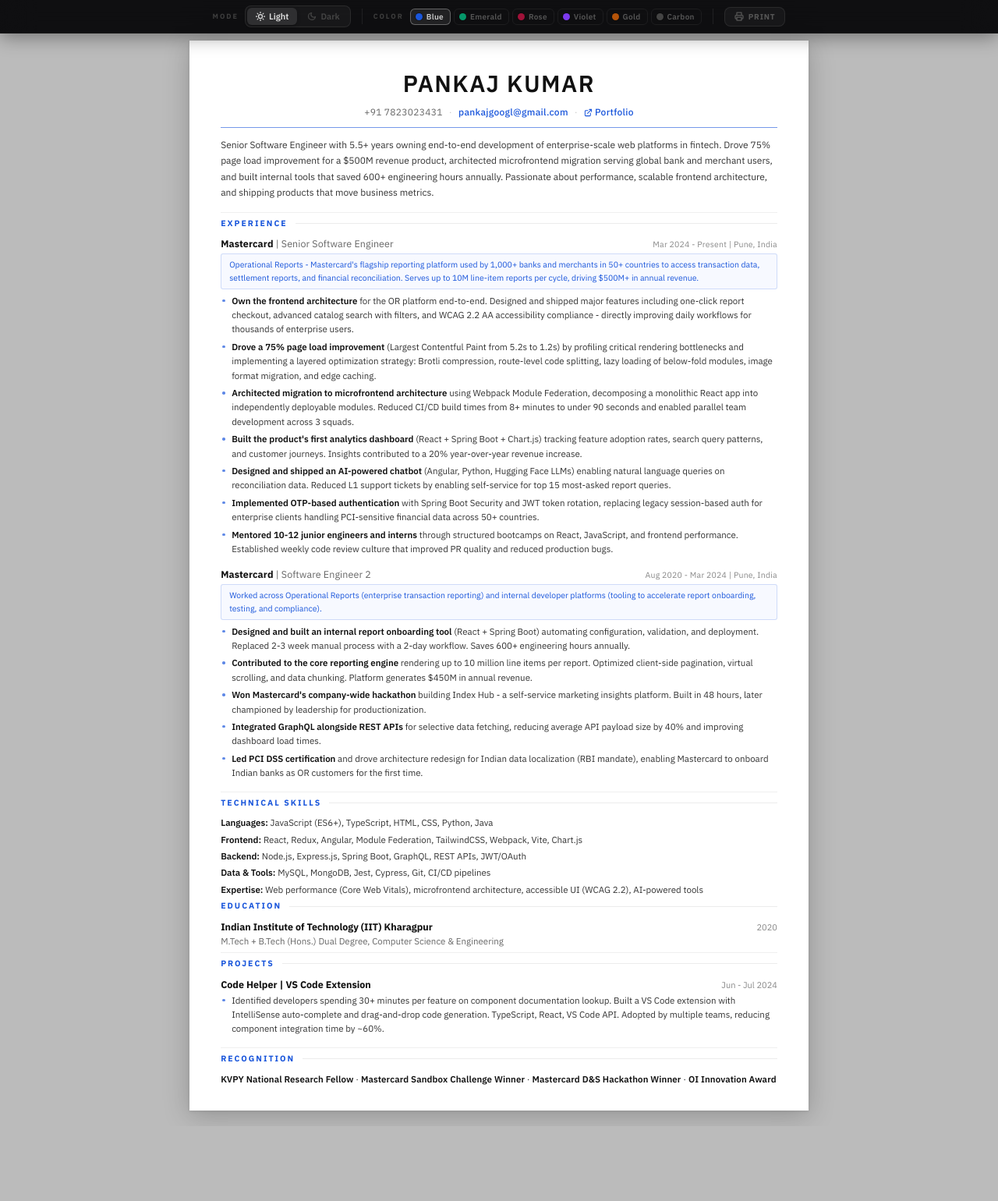
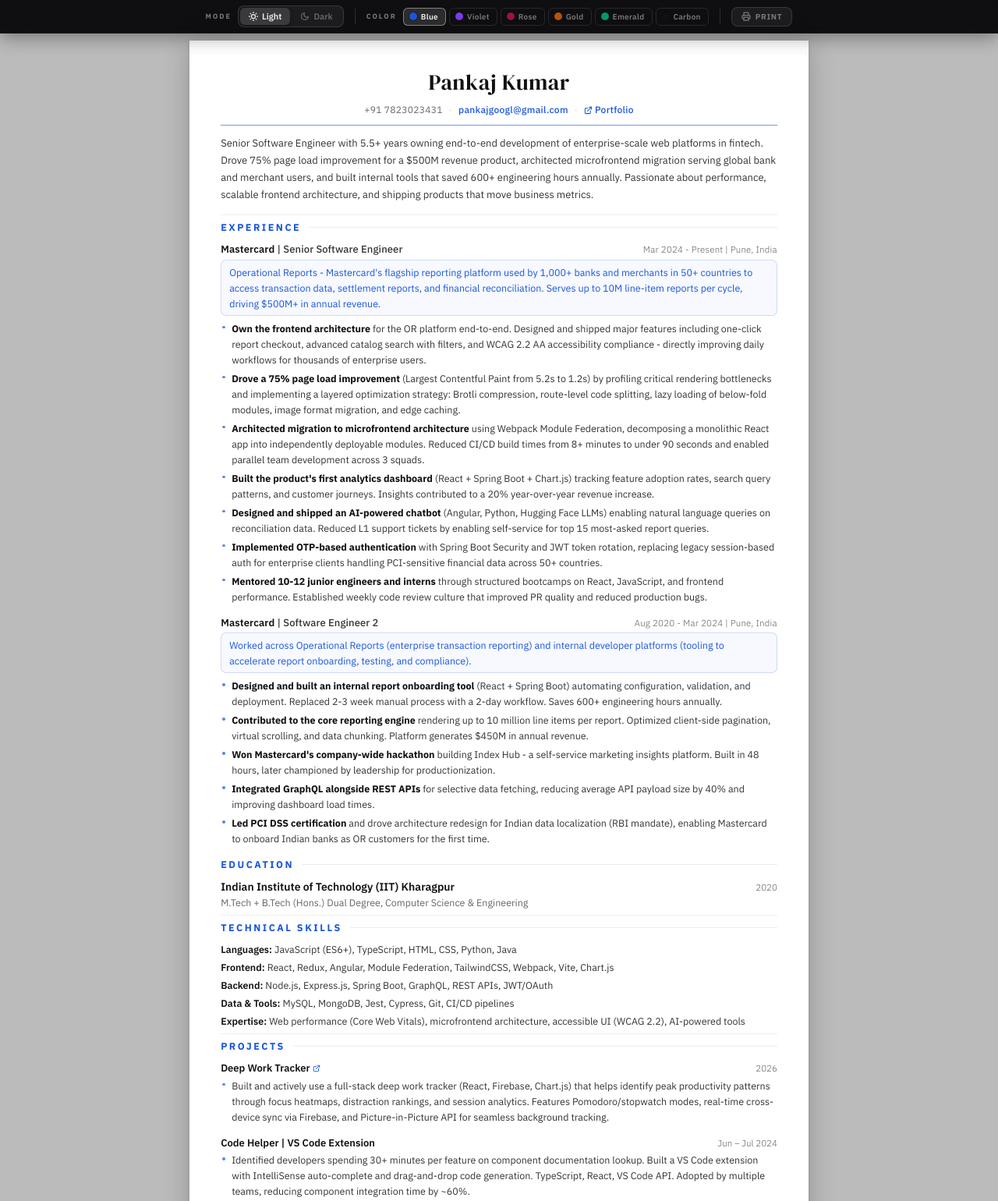
Before and after one commit to pankajcoding/pankajcoding.github.io, a website: page resume.html in a window 1280 px wide. Shown: the top 1540 px of the page at 78% size. Before the commit the page ends 1444 px from the top, so only its background shows below. Drawn offline with Linux system fonts and the light colour scheme.

Commit message:
Improve resume typography, contrast, and layout
- Switch name font to DM Serif Display
- Bump all font sizes up ~1px for better print readability
- Increase 11.5px elements to 12.5px; keep dates at 11.5px
- Improve date contrast: #888 → #5e5e5e (~6.4:1 ratio)
- Carbon theme: true black-on-white / white-on-black
- Reorder color pills: blue, violet, rose, gold, emerald, carbon
- Move Technical Skills after Education on page 2
- Set print page 2 top margin to 20mm standard
- Fix print background color to use theme var(--pb)
- Highlight job positions with body text color
- Make Deep Work Tracker link icon use theme accent color
- Increase .jx border-radius to 7px
- Update OI Innovation Award to full name

```diff
--- a/resume.html
+++ b/resume.html
@@ -4,63 +4,63 @@
 <meta charset="UTF-8">
 <meta name="viewport" content="width=device-width, initial-scale=1.0">
 <title>Pankaj Kumar - Resume</title>
-<link href="https://fonts.googleapis.com/css2?family=IBM+Plex+Sans:ital,wght@0,300;0,400;0,500;0,600;0,700&display=swap" rel="stylesheet">
+<link href="https://fonts.googleapis.com/css2?family=DM+Serif+Display&family=IBM+Plex+Sans:ital,wght@0,300;0,400;0,500;0,600;0,700&display=swap" rel="stylesheet">
 <style>
 *{margin:0;padding:0;box-sizing:border-box}
 @page{size:A4;margin:0}
-@media print{body{-webkit-print-color-adjust:exact;print-color-adjust:exact}.tb{display:none!important}.pg{box-shadow:none!important;margin:0!important;padding:32px 40px 30px!important}.jb{page-break-inside:avoid}.p2{break-before:page;padding-top:32px;margin-top:0}}
-:root{--a:#1a56db;--h:#111;--b:#333;--m:#666;--l:#888;--ln:#e0e0e0;--hl:#1a56db;--bl:#1a56db;--cb:#f7f9ff;--cbd:#1a56db;--ct:#1a56db;--pb:#fff;--sp:#ccc}
+@media print{body{-webkit-print-color-adjust:exact;print-color-adjust:exact;background:var(--pb)!important}.tb{display:none!important}.pg{box-shadow:none!important;margin:0!important;padding:32px 40px 30px!important}.jb{page-break-inside:avoid}.p2{break-before:page;padding-top:20mm;margin-top:0}.es{font-size:15px}}
+:root{--a:#1a56db;--h:#111;--b:#333;--m:#666;--l:#5e5e5e;--ln:#e0e0e0;--hl:#1a56db;--bl:#1a56db;--cb:#f7f9ff;--cbd:#1a56db;--ct:#1a56db;--pb:#fff;--sp:#ccc}
 body{font-family:'IBM Plex Sans',sans-serif;background:#bbb;color:var(--b);line-height:1.5}
 .tb{position:fixed;top:0;left:0;right:0;background:rgba(8,8,10,0.96);backdrop-filter:blur(20px);-webkit-backdrop-filter:blur(20px);border-bottom:1px solid rgba(255,255,255,0.06);padding:7px 20px;display:flex;align-items:center;justify-content:center;gap:14px;z-index:100;box-shadow:0 1px 0 rgba(255,255,255,0.03),0 4px 24px rgba(0,0,0,.4);flex-wrap:wrap}
 .tg{display:flex;align-items:center;gap:8px}
-.tl{color:#3d3d3d;font-size:9px;font-weight:700;letter-spacing:2px;text-transform:uppercase}
-.mt{display:flex;background:rgba(255,255,255,0.04);border:1px solid rgba(255,255,255,0.08);border-radius:8px;padding:2px;gap:2px}
-.mb{padding:4px 11px;background:0 0;color:#444;border:none;border-radius:6px;font-family:'IBM Plex Sans',sans-serif;font-size:11px;font-weight:600;cursor:pointer;transition:all .18s ease;display:flex;align-items:center;gap:5px}
-.mb:hover{color:#888}
-.mb.on{background:rgba(255,255,255,0.1);color:#e0e0e0;box-shadow:0 1px 4px rgba(0,0,0,.4)}
+.tl{color:#777;font-size:9px;font-weight:700;letter-spacing:2px;text-transform:uppercase}
+.mt{display:flex;background:rgba(255,255,255,0.06);border:1px solid rgba(255,255,255,0.12);border-radius:8px;padding:2px;gap:2px}
+.mb{padding:4px 11px;background:0 0;color:#666;border:none;border-radius:6px;font-family:'IBM Plex Sans',sans-serif;font-size:11px;font-weight:600;cursor:pointer;transition:all .18s ease;display:flex;align-items:center;gap:5px}
+.mb:hover{color:#aaa}
+.mb.on{background:rgba(255,255,255,0.13);color:#eee;box-shadow:0 1px 4px rgba(0,0,0,.4)}
 .cp{display:flex;align-items:center;gap:4px}
-.cb{display:flex;align-items:center;gap:5px;padding:3px 8px 3px 6px;border:1px solid rgba(255,255,255,0.06);border-radius:6px;background:0 0;cursor:pointer;font-family:'IBM Plex Sans',sans-serif;transition:all .15s ease}
-.cb:hover{border-color:rgba(255,255,255,0.18);background:rgba(255,255,255,0.05)}
-.cb.on{border-color:rgba(255,255,255,0.3);background:rgba(255,255,255,0.08)}
-.cd{width:9px;height:9px;border-radius:50%;flex-shrink:0;box-shadow:0 0 0 1px rgba(0,0,0,.3)}
-.cl{font-size:10px;font-weight:600;color:#555;letter-spacing:.3px;transition:color .15s}
-.cb:hover .cl{color:#999}
-.cb.on .cl{color:#ccc}
-.bs{width:1px;height:20px;background:rgba(255,255,255,0.07)}
-.pb{padding:5px 12px;border:1px solid rgba(255,255,255,0.08);border-radius:8px;background:rgba(255,255,255,0.04);color:#555;font-family:'IBM Plex Sans',sans-serif;font-size:10px;font-weight:700;cursor:pointer;letter-spacing:.8px;text-transform:uppercase;transition:all .18s ease;display:flex;align-items:center;gap:6px}
-.pb:hover{background:rgba(255,255,255,0.1);color:#ccc;border-color:rgba(255,255,255,0.2)}
+.cb{display:flex;align-items:center;gap:5px;padding:4px 9px 4px 7px;border:1px solid rgba(255,255,255,0.1);border-radius:6px;background:0 0;cursor:pointer;font-family:'IBM Plex Sans',sans-serif;transition:all .15s ease}
+.cb:hover{border-color:rgba(255,255,255,0.25);background:rgba(255,255,255,0.07)}
+.cb.on{border-color:rgba(255,255,255,0.4);background:rgba(255,255,255,0.12)}
+.cd{width:10px;height:10px;border-radius:50%;flex-shrink:0;box-shadow:0 0 0 1px rgba(0,0,0,.3)}
+.cl{font-size:10px;font-weight:600;color:#777;letter-spacing:.3px;transition:color .15s}
+.cb:hover .cl{color:#bbb}
+.cb.on .cl{color:#eee}
+.bs{width:1px;height:20px;background:rgba(255,255,255,0.12)}
+.pb{padding:5px 12px;border:1px solid rgba(255,255,255,0.12);border-radius:8px;background:rgba(255,255,255,0.06);color:#777;font-family:'IBM Plex Sans',sans-serif;font-size:10px;font-weight:700;cursor:pointer;letter-spacing:.8px;text-transform:uppercase;transition:all .18s ease;display:flex;align-items:center;gap:6px}
+.pb:hover{background:rgba(255,255,255,0.14);color:#eee;border-color:rgba(255,255,255,0.28)}
 .pg{width:210mm;min-height:297mm;margin:52px auto 20px;background:var(--pb);padding:32px 40px 30px;box-shadow:0 6px 32px rgba(0,0,0,.22),0 1px 4px rgba(0,0,0,.10)}
 .hd{text-align:center;margin-bottom:2px}
-.nm{font-size:30px;font-weight:600;color:var(--h);letter-spacing:1.5px;text-transform:uppercase}
+.nm{font-family:'DM Serif Display',serif;font-size:28px;font-weight:400;color:var(--h);letter-spacing:.5px}
 .cr{display:flex;justify-content:center;align-items:center;gap:8px;margin-top:6px;font-size:12px;color:var(--m);flex-wrap:wrap;letter-spacing:.3px}
 .cr .sp{color:var(--sp)}
 .cr a{color:var(--a);text-decoration:none;font-weight:500}.pli{display:inline-block;vertical-align:middle;margin-right:3px;margin-bottom:1px}.pli path{stroke-dasharray:70}.pli polyline{stroke-dasharray:20}.pli line{stroke-dasharray:25}.cr a:hover .pli path{animation:drw-p .8s ease-in-out both}.cr a:hover .pli polyline{animation:drw-q .35s ease-in-out .8s both}.cr a:hover .pli line{animation:drw-l .4s ease-in-out 1.15s both}@keyframes drw-p{from{stroke-dashoffset:70}to{stroke-dashoffset:0}}@keyframes drw-q{from{stroke-dashoffset:20}to{stroke-dashoffset:0}}@keyframes drw-l{from{stroke-dashoffset:25}to{stroke-dashoffset:0}}
 .hl{height:1px;background:var(--hl);margin-top:10px;margin-bottom:12px;opacity:.6}
-.sm{font-size:12px;font-weight:400;color:var(--b);line-height:1.7;margin-bottom:14px}
+.sm{font-size:13px;font-weight:400;color:var(--b);line-height:1.7;margin-bottom:14px}
 .dl{height:1px;background:var(--ln);margin:6px 0;opacity:.5}
-.st{font-size:10.5px;font-weight:700;color:var(--a);text-transform:uppercase;letter-spacing:2px;margin-top:4px;margin-bottom:9px;display:flex;align-items:center;gap:10px}
+.st{font-size:12.5px;font-weight:700;color:var(--a);text-transform:uppercase;letter-spacing:2.5px;margin-top:4px;margin-bottom:9px;display:flex;align-items:center;gap:10px}
 .st::after{content:'';flex:1;height:1px;background:var(--ln);opacity:.6}
 .jb{margin-bottom:14px}
 .jh{display:flex;justify-content:space-between;align-items:baseline;margin-bottom:3px}
-.jc{font-size:12.5px;font-weight:700;color:var(--h);letter-spacing:.1px}
-.jc span{font-weight:400;color:var(--m)}
-.jd{font-size:10.5px;color:var(--l);white-space:nowrap;letter-spacing:.2px}
-.jx{font-size:10.5px;color:var(--ct);line-height:1.6;margin-bottom:6px;padding:5px 10px;background:var(--cb);border:1px solid color-mix(in srgb,var(--a) 18%,transparent);border-radius:3px}
-.jl p{font-size:11.5px;color:var(--b);line-height:1.6;margin-bottom:4px;padding-left:14px;position:relative}
+.jc{font-size:13px;font-weight:600;color:var(--h);letter-spacing:.1px}
+.jc span{font-weight:500;color:var(--b)}
+.jd{font-size:11.5px;font-weight:300;color:var(--l);white-space:nowrap;letter-spacing:.2px}
+.jx{font-size:12.5px;font-weight:400;color:var(--ct);line-height:1.6;margin-bottom:6px;padding:5px 10px;background:var(--cb);border:1px solid color-mix(in srgb,var(--a) 18%,transparent);border-radius:7px}
+.jl p{font-size:12.5px;color:var(--b);line-height:1.6;margin-bottom:4px;padding-left:14px;position:relative}
 .jl p::before{content:'';position:absolute;left:2px;top:7px;width:3.5px;height:3.5px;border-radius:50%;background:var(--bl);opacity:.7}
-.jl strong{font-weight:600;color:var(--h)}
-.sr{font-size:11.5px;color:var(--b);line-height:1.6;margin-bottom:3px}
+.jl strong{font-weight:700;color:var(--h)}
+.sr{font-size:12.5px;color:var(--b);line-height:1.6;margin-bottom:3px}
 .sr strong{font-weight:600;color:var(--h)}
 .er{display:flex;justify-content:space-between;align-items:baseline}
-.es{font-size:12.5px;font-weight:700;color:var(--h)}
-.ey{font-size:11px;color:var(--l)}
-.ed{font-size:11.5px;color:var(--m);margin-bottom:4px}
-.rc{font-size:11.5px;color:var(--b);line-height:1.7;letter-spacing:.1px}
+.es{font-size:14px;font-weight:600;color:var(--h)}
+.ey{font-size:11.5px;font-weight:300;color:var(--l)}
+.ed{font-size:12.5px;color:var(--m);margin-bottom:4px}
+.rc{font-size:12.5px;color:var(--b);line-height:1.7;letter-spacing:.1px}
 .rc strong{font-weight:600;color:var(--h)}
 .ph{display:flex;justify-content:space-between;align-items:baseline}
-.pn{font-size:12.5px;font-weight:700;color:var(--h)}
-.pd2{font-size:11px;color:var(--l)}
-.pdc{font-size:11.5px;color:var(--b);line-height:1.6;padding-left:14px;position:relative;margin-top:2px}
+.pn{font-size:13px;font-weight:600;color:var(--h)}
+.pd2{font-size:11.5px;font-weight:300;color:var(--l)}
+.pdc{font-size:12.5px;color:var(--b);line-height:1.6;padding-left:14px;position:relative;margin-top:2px}
 .pdc::before{content:'';position:absolute;left:2px;top:7px;width:3.5px;height:3.5px;border-radius:50%;background:var(--bl);opacity:.7}
 </style>
 </head>
@@ -112,6 +112,11 @@ body{font-family:'IBM Plex Sans',sans-serif;background:#bbb;color:var(--b);line-
 <p><strong>Led PCI DSS certification</strong> and drove architecture redesign for Indian data localization (RBI mandate), enabling Mastercard to onboard Indian banks as OR customers for the first time.</p>
 </div></div>
 
+<div class="p2">
+<div class="st">Education</div>
+<div class="er"><div class="es">Indian Institute of Technology (IIT) Kharagpur</div><div class="ey">2020</div></div>
+<div class="ed">M.Tech + B.Tech (Hons.) Dual Degree, Computer Science &amp; Engineering</div>
+
 <div class="dl"></div>
 <div class="st">Technical Skills</div>
 <div class="sr"><strong>Languages:</strong> JavaScript (ES6+), TypeScript, HTML, CSS, Python, Java</div>
@@ -120,41 +125,41 @@ body{font-family:'IBM Plex Sans',sans-serif;background:#bbb;color:var(--b);line-
 <div class="sr"><strong>Data &amp; Tools:</strong> MySQL, MongoDB, Jest, Cypress, Git, CI/CD pipelines</div>
 <div class="sr"><strong>Expertise:</strong> Web performance (Core Web Vitals), microfrontend architecture, accessible UI (WCAG 2.2), AI-powered tools</div>
 
-<div class="p2">
-<div class="st">Education</div>
-<div class="er"><div class="es">Indian Institute of Technology (IIT) Kharagpur</div><div class="ey">2020</div></div>
-<div class="ed">M.Tech + B.Tech (Hons.) Dual Degree, Computer Science &amp; Engineering</div>
-
 <div class="dl"></div>
 <div class="st">Projects</div>
 <div class="jb">
-<div class="ph"><div class="pn">Code Helper | VS Code Extension</div><div class="pd2">Jun - Jul 2024</div></div>
+<div class="ph"><div class="pn"><a href="https://pankajcoding.github.io/tracker" target="_blank" style="color:inherit;text-decoration:none">Deep Work Tracker <svg xmlns="http://www.w3.org/2000/svg" width="10" height="10" viewBox="0 0 24 24" fill="none" stroke="var(--a)" stroke-width="2.2" stroke-linecap="round" stroke-linejoin="round" style="display:inline-block;vertical-align:middle;margin-bottom:1px"><path d="M18 13v6a2 2 0 0 1-2 2H5a2 2 0 0 1-2-2V8a2 2 0 0 1 2-2h6"/><polyline points="15 3 21 3 21 9"/><line x1="10" y1="14" x2="21" y2="3"/></svg></a></div><div class="pd2">2026</div></div>
+<div class="pdc">Built and actively use a full-stack deep work tracker (React, Firebase, Chart.js) that helps identify peak productivity patterns through focus heatmaps, distraction rankings, and session analytics. Features Pomodoro/stopwatch modes, real-time cross-device sync via Firebase, and Picture-in-Picture API for seamless background tracking.</div>
+</div>
+
+<div class="jb">
+<div class="ph"><div class="pn">Code Helper | VS Code Extension</div><div class="pd2">Jun – Jul 2024</div></div>
 <div class="pdc">Identified developers spending 30+ minutes per feature on component documentation lookup. Built a VS Code extension with IntelliSense auto-complete and drag-and-drop code generation. TypeScript, React, VS Code API. Adopted by multiple teams, reducing component integration time by ~60%.</div>
 </div>
 
 <div class="dl"></div>
 <div class="st">Recognition</div>
-<div class="rc"><strong>KVPY National Research Fellow</strong> &#183; <strong>Mastercard Sandbox Challenge Winner</strong> &#183; <strong>Mastercard D&amp;S Hackathon Winner</strong> &#183; <strong>OI Innovation Award</strong></div>
+<div class="rc"><strong>KVPY National Research Fellow</strong> &#183; <strong>Mastercard Sandbox Challenge Winner</strong> &#183; <strong>Mastercard D&amp;S Hackathon Winner</strong> &#183; <strong>Operational Insights Innovation Award</strong></div>
 </div>
 </div>
 
 <script>
 var T={
 light:{
-  blue:    {l:'Blue',   d:'#1a56db',a:'#1a56db',cb:'#f7f9ff',ct:'#1a56db',pb:'#fff',h:'#111',b:'#333',m:'#666',li:'#888',ln:'#e0e0e0',sp:'#ccc'},
-  emerald: {l:'Emerald',d:'#059669',a:'#059669',cb:'#ecfdf5',ct:'#047857',pb:'#fff',h:'#111',b:'#333',m:'#666',li:'#888',ln:'#e0e0e0',sp:'#ccc'},
-  rose:    {l:'Rose',   d:'#9f1239',a:'#9f1239',cb:'#fff1f2',ct:'#881337',pb:'#fff',h:'#111',b:'#333',m:'#666',li:'#888',ln:'#e0e0e0',sp:'#ccc'},
-  violet:  {l:'Violet', d:'#7c3aed',a:'#7c3aed',cb:'#f5f3ff',ct:'#6d28d9',pb:'#fff',h:'#111',b:'#333',m:'#666',li:'#888',ln:'#e0e0e0',sp:'#ccc'},
-  gold:    {l:'Gold',   d:'#b45309',a:'#92400e',cb:'#fff8f0',ct:'#c2410c',pb:'#fff',h:'#111',b:'#333',m:'#666',li:'#888',ln:'#e0e0e0',sp:'#ccc'},
-  carbon:  {l:'Carbon', d:'#444',   a:'#333',   cb:'#f0f0f0',ct:'#555',   pb:'#fff',h:'#111',b:'#444',m:'#777',li:'#999',ln:'#ddd',   sp:'#bbb'}
+  blue:    {l:'Blue',   d:'#1a56db',a:'#1a56db',cb:'#f7f9ff',ct:'#1a56db',pb:'#fff',h:'#111',b:'#333',m:'#666',li:'#5e5e5e',ln:'#e0e0e0',sp:'#ccc'},
+  violet:  {l:'Violet', d:'#7c3aed',a:'#7c3aed',cb:'#f5f3ff',ct:'#6d28d9',pb:'#fff',h:'#111',b:'#333',m:'#666',li:'#5e5e5e',ln:'#e0e0e0',sp:'#ccc'},
+  rose:    {l:'Rose',   d:'#9f1239',a:'#9f1239',cb:'#fff1f2',ct:'#881337',pb:'#fff',h:'#111',b:'#333',m:'#666',li:'#5e5e5e',ln:'#e0e0e0',sp:'#ccc'},
+  gold:    {l:'Gold',   d:'#b45309',a:'#92400e',cb:'#fff8f0',ct:'#c2410c',pb:'#fff',h:'#111',b:'#333',m:'#666',li:'#5e5e5e',ln:'#e0e0e0',sp:'#ccc'},
+  emerald: {l:'Emerald',d:'#059669',a:'#059669',cb:'#ecfdf5',ct:'#047857',pb:'#fff',h:'#111',b:'#333',m:'#666',li:'#5e5e5e',ln:'#e0e0e0',sp:'#ccc'},
+  carbon:  {l:'Carbon', d:'#111',   a:'#111',   cb:'#f2f2f2',ct:'#333',   pb:'#fff',h:'#000',b:'#111',m:'#555',li:'#5e5e5e',ln:'#ddd',   sp:'#ccc'}
 },
 dark:{
   blue:    {l:'Blue',   d:'#4d8af0',a:'#3b7de8',cb:'#080d1a', ct:'#6b9cf7',pb:'#040810',h:'#e8f0fe',b:'#b0c8e8',m:'#6878a8',li:'#485878',ln:'#0e1828',sp:'#1a2840'},
-  carbon:  {l:'Carbon', d:'#e0e0e0',a:'#cccccc',cb:'#1c1c1c',ct:'#b0b0b0',pb:'#141414',h:'#fff',b:'#e8e8e8',m:'#a8a8a8',li:'#787878',ln:'#2c2c2c',sp:'#383838'},
-  emerald: {l:'Emerald',d:'#34b87a',a:'#259960',cb:'#030f09', ct:'#40c885',pb:'#020805',h:'#e0f8ee',b:'#a0d0b8',m:'#508868',li:'#387050',ln:'#081810',sp:'#102818'},
   violet:  {l:'Violet', d:'#9a85c4',a:'#604890',cb:'#0e0a14', ct:'#9a88c8',pb:'#080610',h:'#ede8f8',b:'#c0b8d8',m:'#8a88a8',li:'#6a6888',ln:'#121018',sp:'#1a1828'},
   rose:    {l:'Rose',   d:'#e05c8a',a:'#c04878',cb:'#180810', ct:'#cc6080',pb:'#0c0608',h:'#f8e8ee',b:'#d0b8c0',m:'#907080',li:'#705060',ln:'#1e0e16',sp:'#2a1820'},
-  gold:    {l:'Gold',   d:'#c9952a',a:'#a07828',cb:'#120e04', ct:'#b88030',pb:'#080602',h:'#f5eedc',b:'#c8b890',m:'#907850',li:'#706040',ln:'#181408',sp:'#242010'}
+  gold:    {l:'Gold',   d:'#c9952a',a:'#a07828',cb:'#120e04', ct:'#b88030',pb:'#080602',h:'#f5eedc',b:'#c8b890',m:'#907850',li:'#706040',ln:'#181408',sp:'#242010'},
+  emerald: {l:'Emerald',d:'#34b87a',a:'#259960',cb:'#030f09', ct:'#40c885',pb:'#020805',h:'#e0f8ee',b:'#a0d0b8',m:'#508868',li:'#387050',ln:'#081810',sp:'#102818'},
+  carbon:  {l:'Carbon', d:'#fff',   a:'#fff',   cb:'#111111',ct:'#ccc',   pb:'#000',h:'#fff',b:'#eeeeee',m:'#aaaaaa',li:'#777777',ln:'#222222',sp:'#333333'}
 }};
 var XMAP={light:{carbon:'carbon',gold:'gold',blue:'blue',emerald:'emerald',rose:'rose',violet:'violet'},dark:{carbon:'carbon',rose:'rose',gold:'gold',blue:'blue',emerald:'emerald',violet:'violet'}};
 var cM='light',cC='blue';
```
